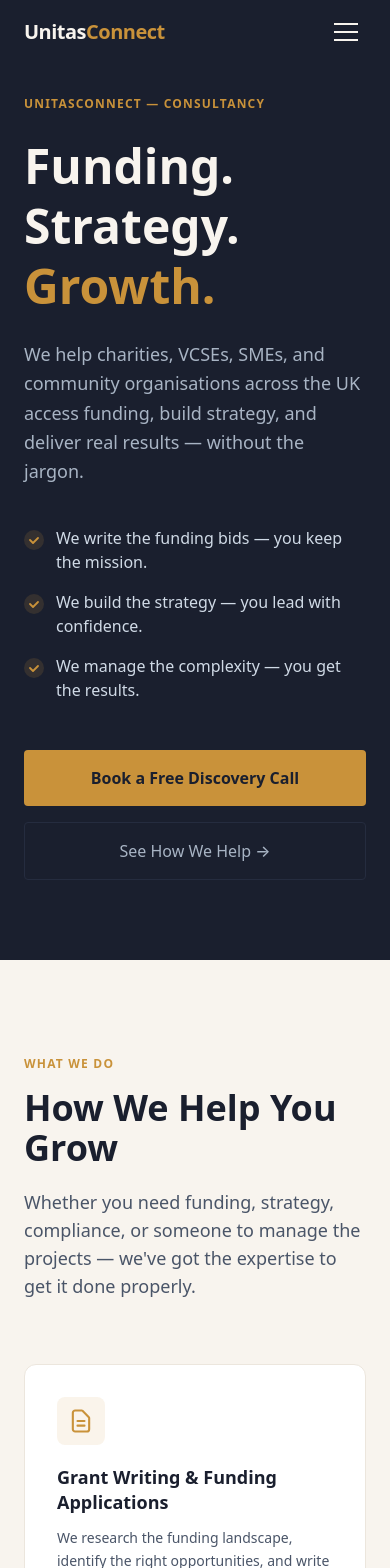
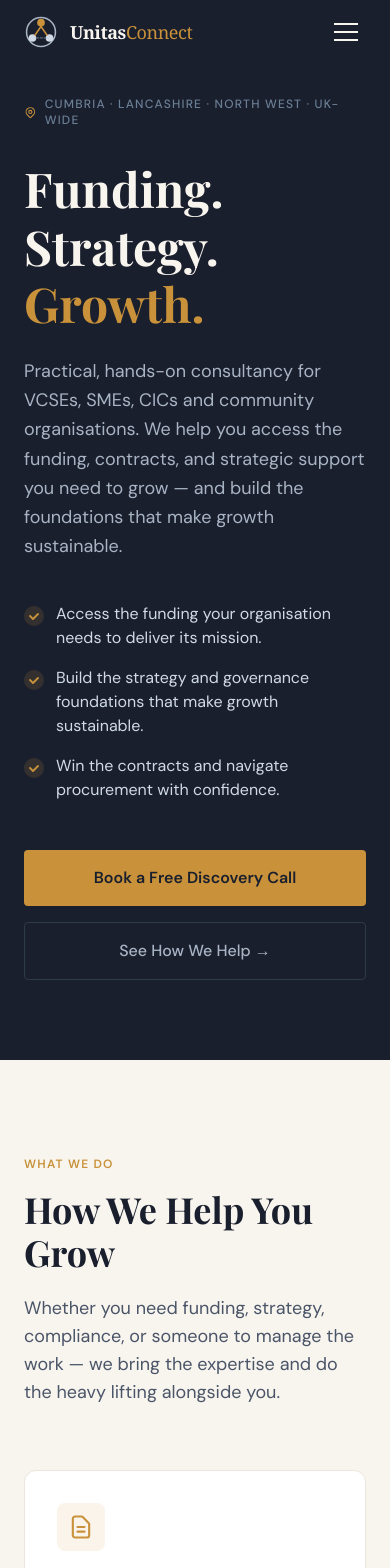
Before and after one commit to NoelyC123/unitasconnect-website, a Next.js app: page / in a window 390 px wide. Shown: the top 1568 px of the page. Built offline with nearby package versions, Linux system fonts and the light colour scheme.

Commit message:
Polish: real logo mark, Playfair/DM Sans fonts, real bio, geographic focus, 7th service (Governance)

```diff
--- a/app/globals.css
+++ b/app/globals.css
@@ -16,10 +16,21 @@
 body {
   background-color: #f8f4ee;
   color: #1a1f2e;
-  font-family: ui-sans-serif, system-ui, -apple-system, BlinkMacSystemFont,
-    "Segoe UI", Roboto, Helvetica, Arial, sans-serif;
+  font-family: var(--font-body, ui-sans-serif, system-ui, -apple-system, sans-serif);
   -webkit-font-smoothing: antialiased;
   -moz-osx-font-smoothing: grayscale;
+  font-size: 16px;
+  line-height: 1.6;
+}
+
+h1,
+h2,
+h3,
+h4,
+h5,
+h6 {
+  font-family: var(--font-heading, Georgia, "Times New Roman", serif);
+  line-height: 1.2;
 }
 
 /* Scroll-reveal animation utility */
--- a/app/layout.tsx
+++ b/app/layout.tsx
@@ -1,17 +1,32 @@
 import type { Metadata } from "next";
+import { Playfair_Display, DM_Sans } from "next/font/google";
 import "./globals.css";
+
+const playfair = Playfair_Display({
+  subsets: ["latin"],
+  variable: "--font-heading",
+  weight: ["400", "600", "700"],
+  display: "swap",
+});
+
+const dmSans = DM_Sans({
+  subsets: ["latin"],
+  variable: "--font-body",
+  weight: ["300", "400", "500", "600", "700"],
+  display: "swap",
+});
 
 export const metadata: Metadata = {
   title: "UnitasConnect | Funding. Strategy. Growth.",
   description:
-    "UnitasConnect delivers expert grant writing, bid writing, strategic planning, health & safety consultancy, and project management for charities, VCSEs, SMEs, and community organisations across the UK.",
+    "UnitasConnect supports VCSEs, SMEs, CICs and community organisations across the UK with grant writing, bid writing, strategic planning, health & safety consultancy, project management, and governance support.",
   keywords:
-    "grant writing UK, bid writing, charity consultancy, VCSE support, strategic planning, health and safety consultancy, IEMA, CDM, project management, community organisations",
+    "grant writing UK, bid writing, VCSE support, charity consultancy, strategic planning, health and safety, IEMA, project management, Cumbria, Lancashire, community organisations",
   openGraph: {
     title: "UnitasConnect | Funding. Strategy. Growth.",
     description:
-      "Expert consultancy for charities, SMEs, and community organisations. We handle the funding, strategy, and complexity — you deliver the mission.",
-    url: "https://unitasconnect.co.uk",
+      "Practical, hands-on consultancy for charities, VCSEs, SMEs and community organisations. Funding secured. Strategies built. Results delivered.",
+    url: "https://unitasconnect.com",
     siteName: "UnitasConnect",
     type: "website",
     locale: "en_GB",
@@ -20,10 +35,10 @@
     card: "summary_large_image",
     title: "UnitasConnect | Funding. Strategy. Growth.",
     description:
-      "Expert consultancy for charities, VCSEs, SMEs and community organisations across the UK.",
+      "Practical consultancy for VCSEs, SMEs and community organisations across the UK.",
   },
   alternates: {
-    canonical: "https://unitasconnect.co.uk",
+    canonical: "https://unitasconnect.com",
   },
   icons: {
     icon: "/favicon.svg",
@@ -37,7 +52,7 @@
 }) {
   return (
     <html lang="en-GB">
-      <body>{children}</body>
+      <body className={`${playfair.variable} ${dmSans.variable}`}>{children}</body>
     </html>
   );
 }
--- a/components/Footer.tsx
+++ b/components/Footer.tsx
@@ -1,3 +1,5 @@
+import LogoMark from "./LogoMark";
+
 const navLinks = [
   { label: "Services", href: "#services" },
   { label: "About", href: "#about" },
@@ -11,17 +13,45 @@
       <div className="max-w-6xl mx-auto px-6 py-16">
         <div className="grid grid-cols-1 md:grid-cols-3 gap-10">
           {/* Brand */}
-          <div className="flex flex-col gap-4">
-            <span className="font-bold text-xl tracking-tight" style={{ color: "#f8f4ee" }}>
-              Unitas<span style={{ color: "#c9923a" }}>Connect</span>
-            </span>
+          <div className="flex flex-col gap-5">
+            <div className="flex items-center gap-3">
+              <LogoMark size={32} variant="light" />
+              <span>
+                <span
+                  className="font-bold text-lg tracking-tight"
+                  style={{ color: "#f8f4ee", fontFamily: "Georgia, serif" }}
+                >
+                  Unitas
+                </span>
+                <span
+                  className="font-normal text-lg tracking-tight"
+                  style={{ color: "#c9923a", fontFamily: "Georgia, serif" }}
+                >
+                  Connect
+                </span>
+              </span>
+            </div>
             <p className="text-sm leading-relaxed" style={{ color: "#6b7f95" }}>
-              Funding. Strategy. Growth.
+              Funding · Strategy · Growth
             </p>
             <p className="text-sm leading-relaxed" style={{ color: "#6b7f95" }}>
-              Expert consultancy for charities, VCSEs, SMEs and community
-              organisations across the UK.
+              Practical, hands-on consultancy for VCSEs, SMEs, CICs and
+              community organisations across the UK.
             </p>
+            {/* LinkedIn */}
+            <a
+              href="https://linkedin.com/in/noel-collins-1231002b"
+              target="_blank"
+              rel="noopener noreferrer"
+              className="inline-flex items-center gap-2 text-sm transition-opacity hover:opacity-70"
+              style={{ color: "#a8b4c4" }}
+            >
+              <svg width="16" height="16" viewBox="0 0 24 24" fill="currentColor">
+                <path d="M16 8a6 6 0 016 6v7h-4v-7a2 2 0 00-2-2 2 2 0 00-2 2v7h-4v-7a6 6 0 016-6zM2 9h4v12H2z" />
+                <circle cx="4" cy="4" r="2" />
+              </svg>
+              LinkedIn
+            </a>
           </div>
 
           {/* Navigation */}
@@ -62,6 +92,11 @@
             >
               Book a Free Discovery Call →
             </a>
+            <p className="text-xs mt-2" style={{ color: "#4a5a6a" }}>
+              Based in Cumbria
+              <br />
+              Serving organisations across the UK
+            </p>
           </div>
         </div>
 
@@ -71,7 +106,7 @@
           style={{ borderTop: "1px solid #252c3f", color: "#4a5a6a" }}
         >
           <p>© {new Date().getFullYear()} UnitasConnect. All rights reserved.</p>
-          <p>Registered in England & Wales</p>
+          <p>Sole trader registered with HMRC · England</p>
         </div>
       </div>
     </footer>
--- a/components/HeroSection.tsx
+++ b/components/HeroSection.tsx
@@ -1,9 +1,9 @@
 import AnimateIn from "./AnimateIn";
 
 const bullets = [
-  "We write the funding bids — you keep the mission.",
-  "We build the strategy — you lead with confidence.",
-  "We manage the complexity — you get the results.",
+  "Access the funding your organisation needs to deliver its mission.",
+  "Build the strategy and governance foundations that make growth sustainable.",
+  "Win the contracts and navigate procurement with confidence.",
 ];
 
 export default function HeroSection() {
@@ -15,14 +15,29 @@
     >
       <div className="max-w-6xl mx-auto w-full">
         <div className="max-w-2xl">
-          {/* Label */}
+          {/* Location badge */}
           <AnimateIn delay={0}>
-            <p
-              className="text-xs font-semibold tracking-widest uppercase mb-6"
-              style={{ color: "#c9923a" }}
-            >
-              UnitasConnect — Consultancy
-            </p>
+            <div className="inline-flex items-center gap-2 mb-8">
+              <svg
+                width="13"
+                height="13"
+                viewBox="0 0 24 24"
+                fill="none"
+                stroke="#c9923a"
+                strokeWidth="2"
+                strokeLinecap="round"
+                strokeLinejoin="round"
+              >
+                <path d="M17.657 16.657L13.414 20.9a2 2 0 01-2.827 0l-4.244-4.243a8 8 0 1111.314 0z" />
+                <path d="M15 11a3 3 0 11-6 0 3 3 0 016 0z" />
+              </svg>
+              <span
+                className="text-xs font-medium tracking-widest uppercase"
+                style={{ color: "#6b7f95" }}
+              >
+                Cumbria · Lancashire · North West · UK-wide
+              </span>
+            </div>
           </AnimateIn>
 
           {/* Headline */}
@@ -45,9 +60,10 @@
               className="text-lg sm:text-xl leading-relaxed mb-10"
               style={{ color: "#a8b4c4" }}
             >
-              We help charities, VCSEs, SMEs, and community organisations across
-              the UK access funding, build strategy, and deliver real results —
-              without the jargon.
+              Practical, hands-on consultancy for VCSEs, SMEs, CICs and
+              community organisations. We help you access the funding, contracts,
+              and strategic support you need to grow — and build the foundations
+              that make growth sustainable.
             </p>
           </AnimateIn>
 
@@ -60,12 +76,7 @@
                     className="mt-1 shrink-0 w-5 h-5 rounded-full flex items-center justify-center"
                     style={{ backgroundColor: "rgba(201,146,58,0.15)" }}
                   >
-                    <svg
-                      width="12"
-                      height="12"
-                      viewBox="0 0 12 12"
-                      fill="none"
-                    >
+                    <svg width="12" height="12" viewBox="0 0 12 12" fill="none">
                       <path
                         d="M2 6l3 3 5-5"
                         stroke="#c9923a"
@@ -100,7 +111,7 @@
                 href="#services"
                 className="inline-flex items-center justify-center px-8 py-4 text-base font-medium rounded transition-all hover:opacity-80"
                 style={{
-                  border: "1px solid #252c3f",
+                  border: "1px solid #2d3a4a",
                   color: "#a8b4c4",
                 }}
               >
@@ -109,12 +120,6 @@
             </div>
           </AnimateIn>
         </div>
-
-        {/* Decorative element */}
-        <div
-          className="absolute bottom-0 right-0 w-1/2 h-px opacity-20 hidden lg:block"
-          style={{ background: "linear-gradient(to right, transparent, #c9923a)" }}
-        />
       </div>
     </section>
   );
--- /dev/null
+++ b/components/LogoMark.tsx
@@ -0,0 +1,27 @@
+interface LogoMarkProps {
+  size?: number;
+  /** "light" = for dark/navy backgrounds. "dark" = for cream/white backgrounds. */
+  variant?: "light" | "dark";
+}
+
+export default function LogoMark({ size = 36, variant = "light" }: LogoMarkProps) {
+  const ring = variant === "light" ? "#a8b4c4" : "#1a1f2e";
+  const nodeBottom = variant === "light" ? "#d0dae6" : "#1a1f2e";
+  const dash = variant === "light" ? "#5a6a7a" : "#8a9aaa";
+
+  return (
+    <svg width={size} height={size} viewBox="0 0 40 40" fill="none">
+      <circle cx="20" cy="20" r="17" stroke={ring} strokeWidth="1.8" />
+      {/* Gold anchor node — top */}
+      <circle cx="20" cy="9" r="4.5" fill="#c9923a" />
+      {/* Bottom nodes */}
+      <circle cx="10" cy="27" r="4.5" fill={nodeBottom} />
+      <circle cx="30" cy="27" r="4.5" fill={nodeBottom} />
+      {/* Gold connecting lines */}
+      <line x1="20" y1="13.5" x2="13" y2="23.5" stroke="#c9923a" strokeWidth="1.8" strokeLinecap="round" />
+      <line x1="20" y1="13.5" x2="27" y2="23.5" stroke="#c9923a" strokeWidth="1.8" strokeLinecap="round" />
+      {/* Dashed base line */}
+      <line x1="14.5" y1="27" x2="25.5" y2="27" stroke={dash} strokeWidth="1.4" strokeLinecap="round" strokeDasharray="2.5 2" />
+    </svg>
+  );
+}
--- a/components/Nav.tsx
+++ b/components/Nav.tsx
@@ -1,6 +1,7 @@
 "use client";
 
 import { useState, useEffect } from "react";
+import LogoMark from "./LogoMark";
 
 const navLinks = [
   { label: "Services", href: "#services" },
@@ -25,19 +26,34 @@
     <header
       className="fixed top-0 left-0 right-0 z-50 transition-all duration-300"
       style={{
-        backgroundColor: scrolled ? "#1a1f2e" : "#1a1f2e",
-        boxShadow: scrolled ? "0 2px 20px rgba(0,0,0,0.3)" : "none",
+        backgroundColor: "#1a1f2e",
+        boxShadow: scrolled ? "0 2px 24px rgba(0,0,0,0.35)" : "none",
+        borderBottom: scrolled ? "1px solid #252c3f" : "1px solid transparent",
       }}
     >
       <div className="max-w-6xl mx-auto px-6 h-16 flex items-center justify-between">
         {/* Logo */}
-        <a href="#hero" onClick={close} className="flex items-center gap-2 group">
-          <span
-            className="font-bold text-xl tracking-tight transition-opacity group-hover:opacity-80"
-            style={{ color: "#f8f4ee" }}
-          >
-            Unitas
-            <span style={{ color: "#c9923a" }}>Connect</span>
+        <a href="#hero" onClick={close} className="flex items-center gap-3 group">
+          <LogoMark size={34} variant="light" />
+          <span className="transition-opacity group-hover:opacity-80">
+            <span
+              className="font-bold text-lg tracking-tight"
+              style={{
+                color: "#f8f4ee",
+                fontFamily: "Georgia, 'Times New Roman', serif",
+              }}
+            >
+              Unitas
+            </span>
+            <span
+              className="font-normal text-lg tracking-tight"
+              style={{
+                color: "#c9923a",
+                fontFamily: "Georgia, 'Times New Roman', serif",
+              }}
+            >
+              Connect
+            </span>
           </span>
         </a>
 
@@ -47,7 +63,7 @@
             <a
               key={link.href}
               href={link.href}
-              className="text-sm font-medium transition-colors hover:opacity-80"
+              className="text-sm font-medium transition-opacity hover:opacity-70"
               style={{ color: "#a8b4c4" }}
             >
               {link.label}
@@ -55,7 +71,7 @@
           ))}
           <a
             href="#contact"
-            className="text-sm font-semibold px-5 py-2 rounded transition-all hover:opacity-90"
+            className="text-sm font-semibold px-5 py-2.5 rounded transition-all hover:opacity-90 hover:shadow-md"
             style={{
               backgroundColor: "#c9923a",
               color: "#1a1f2e",
--- a/components/ServicesSection.tsx
+++ b/components/ServicesSection.tsx
@@ -4,7 +4,7 @@
   {
     title: "Grant Writing & Funding Applications",
     description:
-      "We research the funding landscape, identify the right opportunities, and write compelling applications that give your organisation the best possible chance of success.",
+      "We research the funding landscape — trusts, lottery, government, Innovate UK — identify the right opportunities, and write compelling applications that give you the best possible chance of success.",
     icon: (
       <svg width="28" height="28" viewBox="0 0 24 24" fill="none" stroke="currentColor" strokeWidth="1.8" strokeLinecap="round" strokeLinejoin="round">
         <path d="M9 12h6m-6 4h6m2 5H7a2 2 0 01-2-2V5a2 2 0 012-2h5.586a1 1 0 01.707.293l5.414 5.414a1 1 0 01.293.707V19a2 2 0 01-2 2z" />
@@ -14,7 +14,7 @@
   {
     title: "Bid Writing & Procurement",
     description:
-      "From tender submissions to contract bids — we write the winning proposals so you can focus on delivery. Public sector, third sector, and commercial contracts.",
+      "From public sector tenders to commercial contract bids — we write the proposals so you can focus on delivery. We understand procurement from the inside and know what evaluators are looking for.",
     icon: (
       <svg width="28" height="28" viewBox="0 0 24 24" fill="none" stroke="currentColor" strokeWidth="1.8" strokeLinecap="round" strokeLinejoin="round">
         <path d="M21 13.255A23.931 23.931 0 0112 15c-3.183 0-6.22-.62-9-1.745M16 6V4a2 2 0 00-2-2h-4a2 2 0 00-2 2v2m4 6h.01M5 20h14a2 2 0 002-2V8a2 2 0 00-2-2H5a2 2 0 00-2 2v10a2 2 0 002 2z" />
@@ -22,9 +22,9 @@
     ),
   },
   {
-    title: "Strategic Planning",
+    title: "Strategic Planning & Organisational Development",
     description:
-      "We build clear, actionable plans that give your organisation direction and purpose. Vision, mission, goals, and a realistic roadmap — no fluff, just strategy that works.",
+      "We build clear, actionable plans that give your organisation direction and purpose. Vision, mission, goals, and a realistic roadmap — with honest input, not a glossy document that sits on a shelf.",
     icon: (
       <svg width="28" height="28" viewBox="0 0 24 24" fill="none" stroke="currentColor" strokeWidth="1.8" strokeLinecap="round" strokeLinejoin="round">
         <path d="M9 20l-5.447-2.724A1 1 0 013 16.382V5.618a1 1 0 011.447-.894L9 7m0 13l6-3m-6 3V7m6 10l4.553 2.276A1 1 0 0021 18.382V7.618a1 1 0 00-.553-.894L15 4m0 13V4m0 0L9 7" />
@@ -32,9 +32,9 @@
     ),
   },
   {
-    title: "Health & Safety Consultancy",
+    title: "Health & Safety & Environmental Compliance",
     description:
-      "Qualified IEMA and CDM expertise you can rely on. We manage your compliance obligations so you stay safe, legal, and confident — without the complexity.",
+      "IEMA qualified, with a strong grounding in Health & Safety. We help organisations meet their compliance obligations with confidence — particularly useful when scaling up, taking on contracts, or entering regulated environments for the first time.",
     icon: (
       <svg width="28" height="28" viewBox="0 0 24 24" fill="none" stroke="currentColor" strokeWidth="1.8" strokeLinecap="round" strokeLinejoin="round">
         <path d="M9 12l2 2 4-4m5.618-4.016A11.955 11.955 0 0112 2.944a11.955 11.955 0 01-8.618 3.04A12.02 12.02 0 003 9c0 5.591 3.824 10.29 9 11.622 5.176-1.332 9-6.03 9-11.622 0-1.042-.133-2.052-.382-3.016z" />
@@ -42,9 +42,9 @@
     ),
   },
   {
-    title: "Project Management",
+    title: "Project Management & Programme Delivery",
     description:
-      "We manage your projects from kickoff to delivery — on time, on budget, and without the headaches. Whether it's a small initiative or a complex programme.",
+      "We manage your projects from kickoff to delivery — on time, on budget, and with proper rigour. Whether it's a funded programme, a new initiative, or a complex multi-partner piece of work.",
     icon: (
       <svg width="28" height="28" viewBox="0 0 24 24" fill="none" stroke="currentColor" strokeWidth="1.8" strokeLinecap="round" strokeLinejoin="round">
         <path d="M9 5H7a2 2 0 00-2 2v12a2 2 0 002 2h10a2 2 0 002-2V7a2 2 0 00-2-2h-2M9 5a2 2 0 002 2h2a2 2 0 002-2M9 5a2 2 0 012-2h2a2 2 0 012 2m-6 9l2 2 4-4" />
@@ -54,10 +54,20 @@
   {
     title: "Leadership Mentoring & Capacity Building",
     description:
-      "We develop your leaders and strengthen your teams. One-to-one mentoring, team workshops, and practical capacity building that makes your organisation more resilient.",
+      "One-to-one mentoring, team development, and practical capacity building for leaders and managers. We work alongside your people — not just above them — to build the skills and confidence your organisation needs to grow.",
     icon: (
       <svg width="28" height="28" viewBox="0 0 24 24" fill="none" stroke="currentColor" strokeWidth="1.8" strokeLinecap="round" strokeLinejoin="round">
         <path d="M17 20h5v-2a3 3 0 00-5.356-1.857M17 20H7m10 0v-2c0-.656-.126-1.283-.356-1.857M7 20H2v-2a3 3 0 015.356-1.857M7 20v-2c0-.656.126-1.283.356-1.857m0 0a5.002 5.002 0 019.288 0M15 7a3 3 0 11-6 0 3 3 0 016 0zm6 3a2 2 0 11-4 0 2 2 0 014 0zM7 10a2 2 0 11-4 0 2 2 0 014 0z" />
+      </svg>
+    ),
+  },
+  {
+    title: "Governance, Board Development & Organisational Health",
+    description:
+      "We help organisations build the governance structures and board capability they need to operate with confidence — from constitutions and compliance to trustee development, organisational health reviews, and preparing for growth.",
+    icon: (
+      <svg width="28" height="28" viewBox="0 0 24 24" fill="none" stroke="currentColor" strokeWidth="1.8" strokeLinecap="round" strokeLinejoin="round">
+        <path d="M19 21V5a2 2 0 00-2-2H7a2 2 0 00-2 2v16m14 0h2m-2 0h-5m-9 0H3m2 0h5M9 7h1m-1 4h1m4-4h1m-1 4h1m-2 10v-5a1 1 0 00-1-1h-2a1 1 0 00-1 1v5m0 0h4" />
       </svg>
     ),
   },
@@ -81,14 +91,21 @@
           </h2>
           <p className="text-lg max-w-xl" style={{ color: "#4a5568" }}>
             Whether you need funding, strategy, compliance, or someone to manage
-            the projects — we've got the expertise to get it done properly.
+            the work — we bring the expertise and do the heavy lifting alongside you.
           </p>
         </AnimateIn>
 
-        {/* Cards grid */}
+        {/* Cards grid — 7 cards: 3+3+1 centred on last row */}
         <div className="grid grid-cols-1 sm:grid-cols-2 lg:grid-cols-3 gap-6">
           {services.map((service, i) => (
-            <AnimateIn key={service.title} delay={i * 80}>
+            <AnimateIn
+              key={service.title}
+              delay={i * 70}
+              className={
+                // Centre the 7th card on large screens
+                i === 6 ? "sm:col-span-2 lg:col-span-1 lg:col-start-2" : ""
+              }
+            >
               <div
                 className="h-full p-8 rounded-xl flex flex-col gap-5 transition-all duration-300 hover:-translate-y-1 hover:shadow-xl group"
                 style={{
@@ -98,7 +115,7 @@
               >
                 {/* Icon */}
                 <div
-                  className="w-12 h-12 rounded-lg flex items-center justify-center transition-colors duration-300 group-hover:bg-gold/10"
+                  className="w-12 h-12 rounded-lg flex items-center justify-center"
                   style={{
                     backgroundColor: "rgba(201,146,58,0.1)",
                     color: "#c9923a",
@@ -120,7 +137,7 @@
                   </p>
                 </div>
 
-                {/* Gold accent line — visible on hover */}
+                {/* Gold accent line on hover */}
                 <div
                   className="h-0.5 rounded-full w-0 group-hover:w-full transition-all duration-500"
                   style={{ backgroundColor: "#c9923a" }}
@@ -133,7 +150,7 @@
         {/* Bottom CTA */}
         <AnimateIn className="mt-14 text-center">
           <p className="text-base mb-6" style={{ color: "#4a5568" }}>
-            Not sure which service you need? Let&apos;s talk it through.
+            Not sure which service fits your situation? Let&apos;s talk it through.
           </p>
           <a
             href="#contact"
```
Also changed, not shown: components/AboutSection.tsx (+78 -33 lines), public/favicon.svg.
